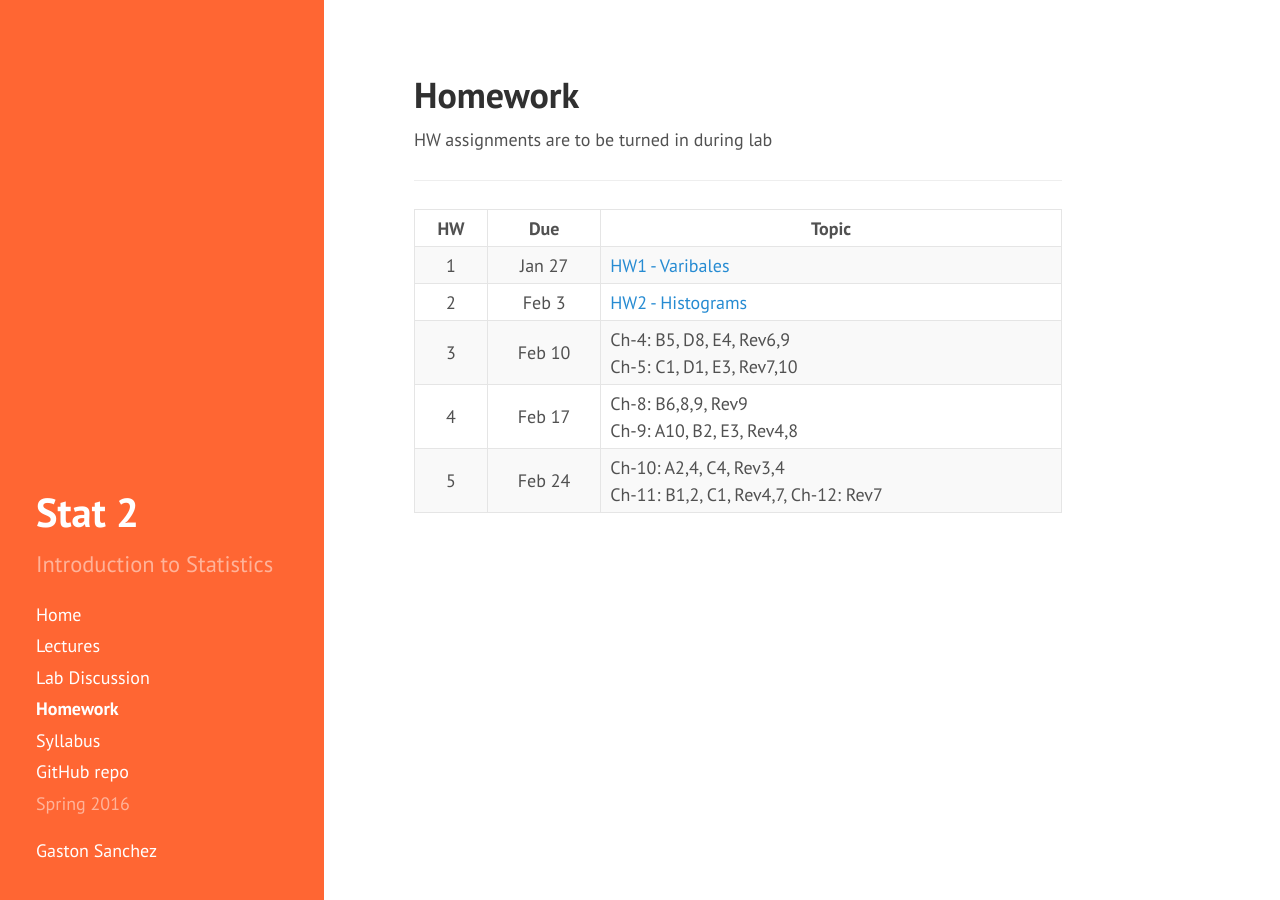
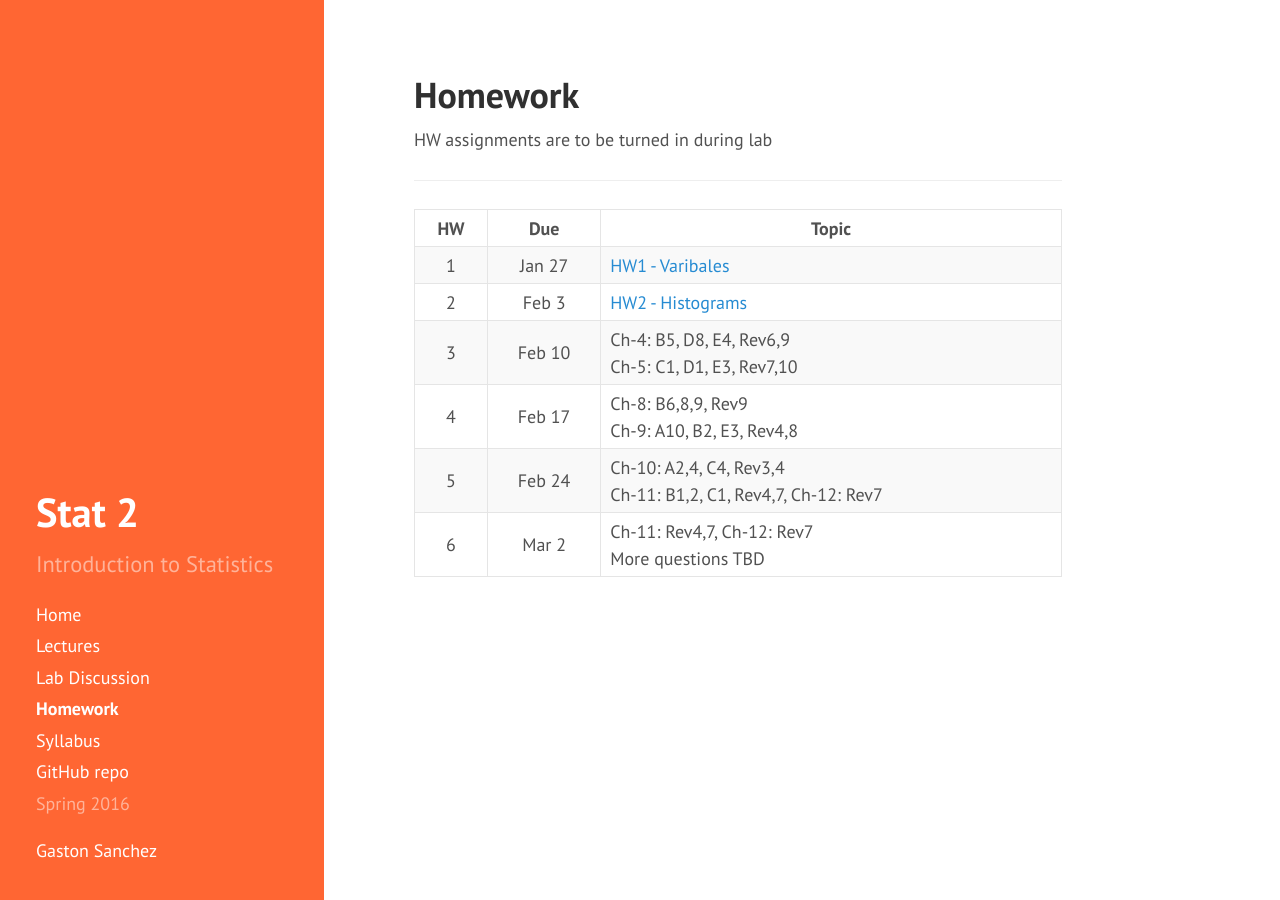
Before and after one commit to gastonstat/relic-stat2, a Jekyll site: the page built from homework/index.md, in a window 1280 px wide. Built offline with Jekyll 4.4.1, drawn with Linux system fonts in a browser that asks for light colours; nearby versions of some CDN libraries.

```diff
--- a/homework/index.md
+++ b/homework/index.md
@@ -44,5 +44,11 @@
       <td>Ch-10: A2,4, C4, Rev3,4<br>
         Ch-11: B1,2, C1, Rev4,7, Ch-12: Rev7</td>
     </tr>
+    <tr>
+      <td align="center">6</td>
+      <td align="center">Mar 2</td>
+      <td>Ch-11: Rev4,7, Ch-12: Rev7<br>
+        More questions TBD</td>
+    </tr>
   </tbody>
  </table>
```
